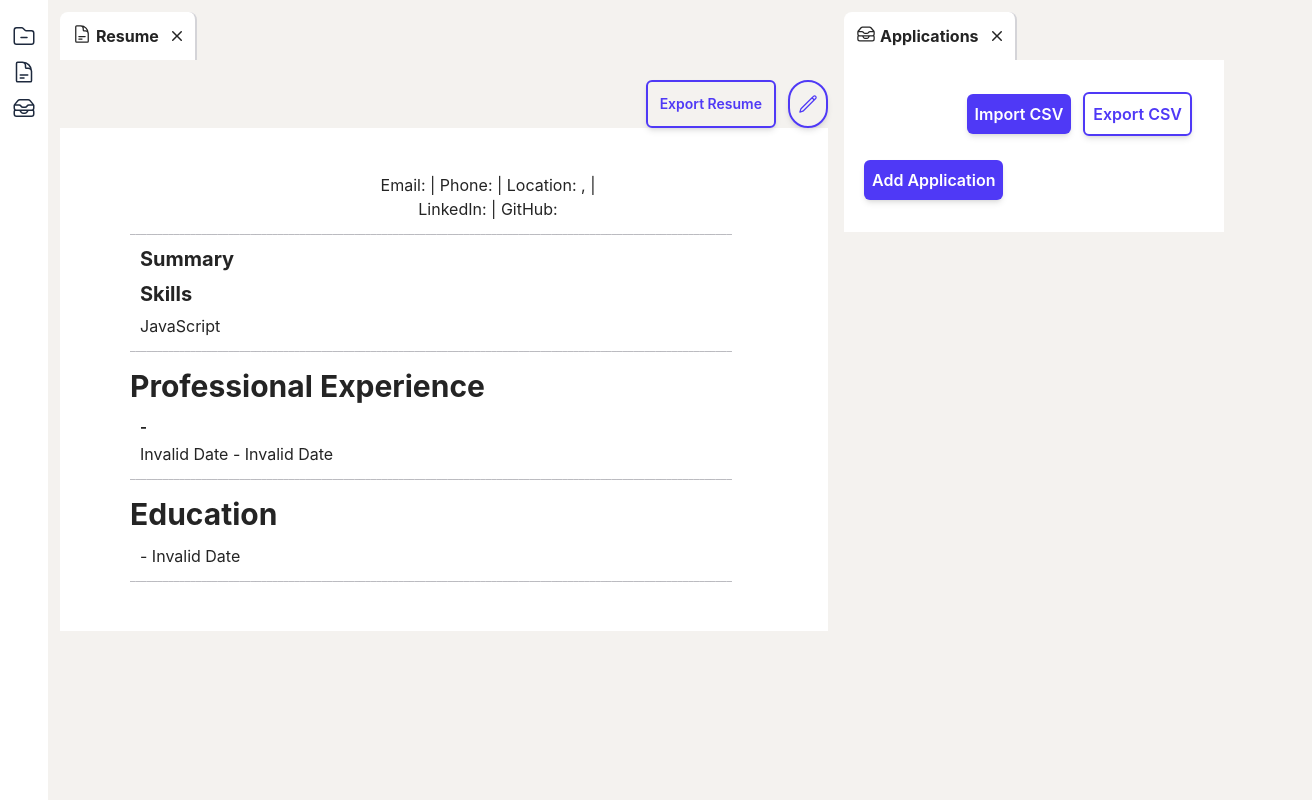
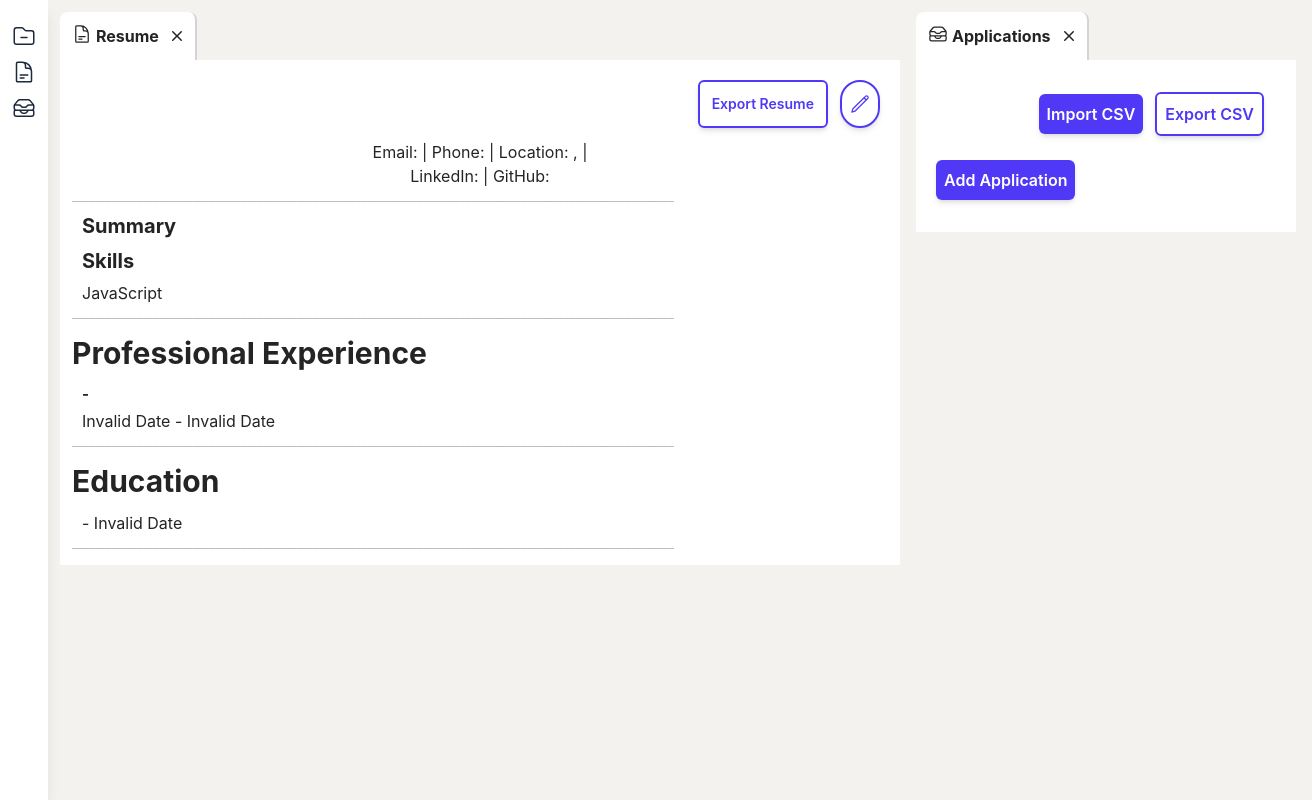
Before and after one commit to jmy-kellogg/tyfyc-react, a React (Vite) app: page / in a window 1280 px wide. Shown: the whole page, 1312 px wide, since content can reach past the window. Built offline with nearby package versions, Linux system fonts and the light colour scheme.

Commit message:
fix side menu

```diff
--- a/src/client/App.tsx
+++ b/src/client/App.tsx
@@ -28,10 +28,8 @@ function App() {
   return (
     <>
       <div className="flex">
-        <div className="h-screen absolute">
-          <SideMenu />
-        </div>
-        <div className="m-3 ml-15 w-full">
+        <SideMenu />
+        <div className="m-3 w-full">
           {smallDisplay && (
             <Tabs tabs={tabs} active={activeTab} setActive={setActive} />
           )}
--- a/src/client/components/SideMenu.tsx
+++ b/src/client/components/SideMenu.tsx
@@ -35,7 +35,7 @@ function SideMenu() {
 
   return (
     <>
-      <div className="bg-white text-slate-800 w-12 h-full p-3">
+      <div className="h-screen sticky top-0 left-0 bg-white text-slate-800 shadow-lg w-12 p-3">
         {smallDisplay ? (
           <svg
             xmlns="http://www.w3.org/2000/svg"
--- a/src/client/components/resume/Index.tsx
+++ b/src/client/components/resume/Index.tsx
@@ -31,7 +31,7 @@ function Resume() {
           doc.save(`${lastName}_resume.pdf`);
         },
         width: 210,
-        margin: [0, 0, 5, 0],
+        margin: [0, 10, 5, 10],
         windowWidth: 816,
         autoPaging: "text",
       });
@@ -41,7 +41,7 @@ function Resume() {
   return (
     <>
       {showResume && (
-        <div className="w-3xl">
+        <div>
           {!smallDisplay && (
             <Tabs
               tabs={[
@@ -53,7 +53,7 @@ function Resume() {
               active="resume"
             />
           )}
-          <div className="flex justify-end mt-5">
+          <div className="flex bg-white justify-end p-5 pb-0">
             {!showForm && (
               <button
                 className="rounded-md border-2 border-indigo-600 mx-3 p-3 text-sm font-semibold text-indigo-600 shadow-md hover:bg-indigo-500 hover:text-white hover:cursor-pointer"
@@ -104,7 +104,7 @@ function Resume() {
               )}
             </button>
           </div>
-          <div className="bg-white p-5">
+          <div className="bg-white p-3">
             {showForm ? <ResumeEdit /> : <ResumeDoc />}
           </div>
         </div>
--- a/src/client/components/resume/ResumeDoc.css
+++ b/src/client/components/resume/ResumeDoc.css
@@ -23,7 +23,6 @@ h4 {
 }
 
 #resume-content{
-  padding: 25px 50px;
   width: 816px;
 }
 
```
